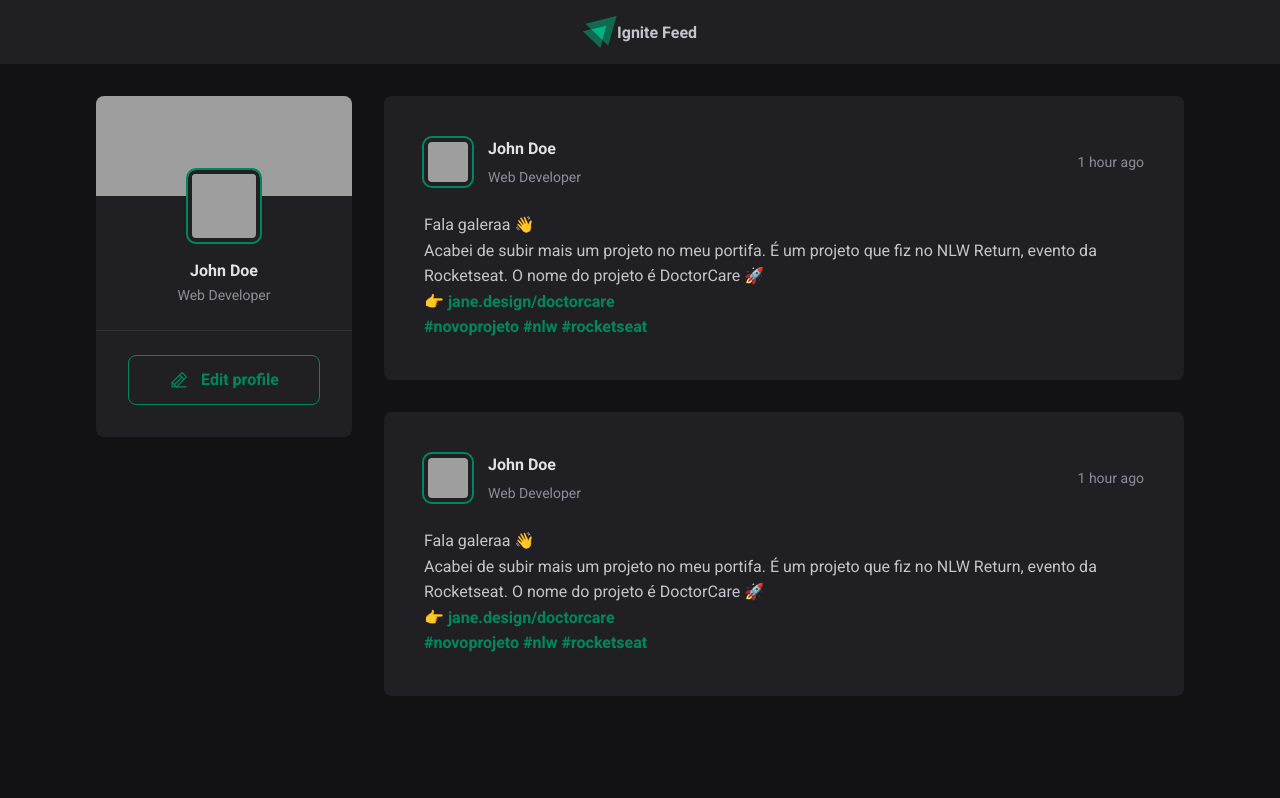
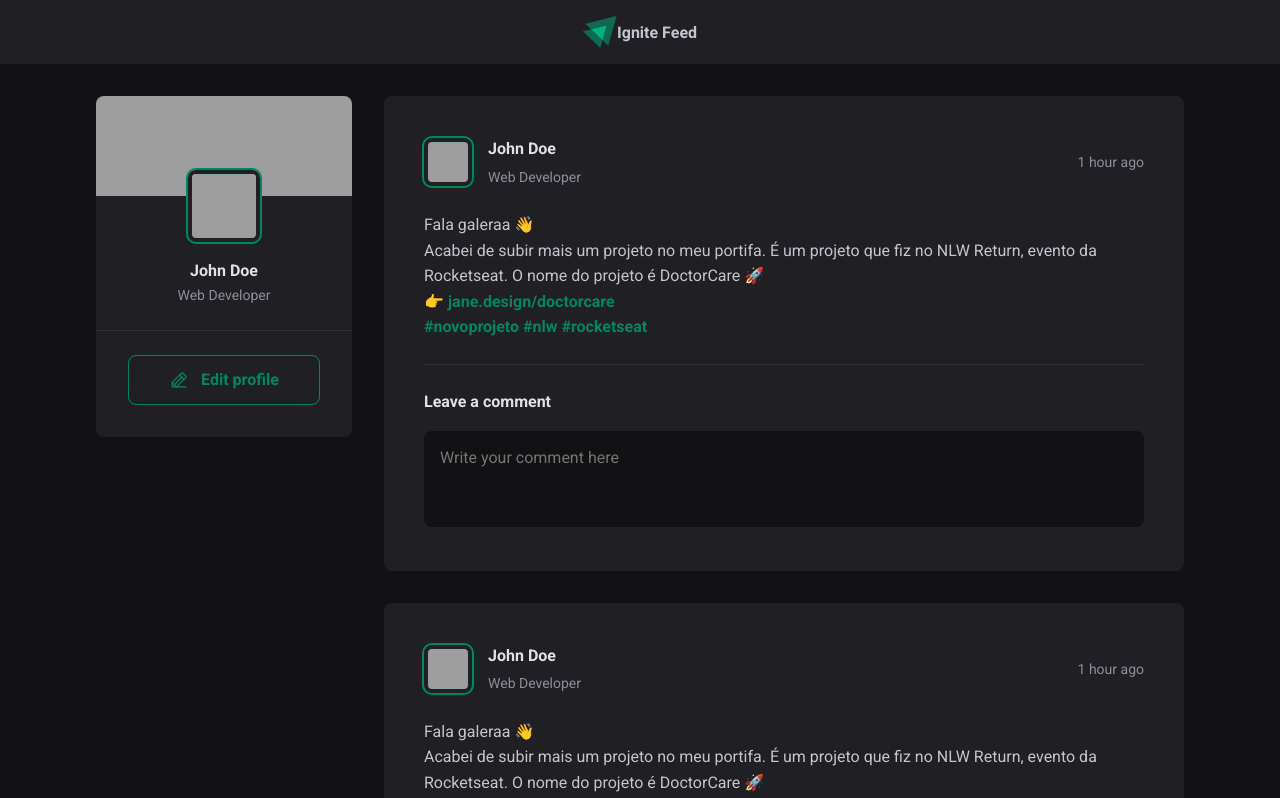
Before and after one commit to tatacsd/feed-app, a React (Vite) app: page / in a window 1280 px wide. Shown: the top 798 px of the page. Built offline with nearby package versions, Linux system fonts and the light colour scheme; grey boxes are pictures that could not be loaded.

Commit message:
adds comment box to post component

```diff
--- a/src/components/Post/Post.module.css
+++ b/src/components/Post/Post.module.css
@@ -73,3 +73,58 @@
 .content a:hover {
     color: var(--green-300);
 }
+
+.commentForm {
+    width: 100%;
+    margin-top: 1.5rem;
+    padding-top: 1.5rem;
+    border-top: 1px solid var(--gray-600);
+}
+
+.commentForm > strong {
+    line-height: 1.6;
+    color: var(--gray-100);
+}
+
+.commentForm textarea {
+    width: 100%;
+    background-color: var(--gray-900);
+    border: 0;
+    height: 6rem;
+    padding: 1rem;
+    border-radius: 8px;
+    color: var(--gray-100);
+    line-height: 1.4;
+    margin-top: 1rem;
+    resize: none;
+}
+
+.commentForm button[type="submit"] {
+   padding: 1rem 1.5rem;
+   margin-top: 1rem;
+    border: 0;
+    border-radius: 8px;
+    background-color: var(--green-500);
+    color: var(--gray-100);
+    font-weight: bold;
+    cursor: pointer;
+
+    transition: background-color 0.2s;
+}
+
+/* Create a transition to the button when the clicks on the form. */
+
+.commentForm footer {
+    visibility: hidden;
+    max-height: 0;
+}
+
+.commentForm:focus-within footer {
+    visibility: visible;
+    max-height: none;
+    transition: max-height 0.2s;
+}
+
+.commentForm button[type="submit"]:hover {
+    background-color: var(--green-300);
+}
--- a/src/components/Post/index.jsx
+++ b/src/components/Post/index.jsx
@@ -37,6 +37,14 @@
           <a href="#">#rocketseat</a>{' '}
         </p>
       </div>
+
+      <form className={css.commentForm}>
+        <strong>Leave a comment</strong>
+        <textarea placeholder="Write your comment here" />
+        <footer>
+          <button type="submit">Post</button>
+        </footer>
+      </form>
     </article>
   );
 }
--- a/src/global.css
+++ b/src/global.css
@@ -10,6 +10,11 @@
 
     --green-300: #00837e;
     --green-500: #00875f;
+}
+
+:focus {
+    outline: transparent;
+    box-shadow: 0 0 0 2px var(--green-500);
 }
 
 * {
```
